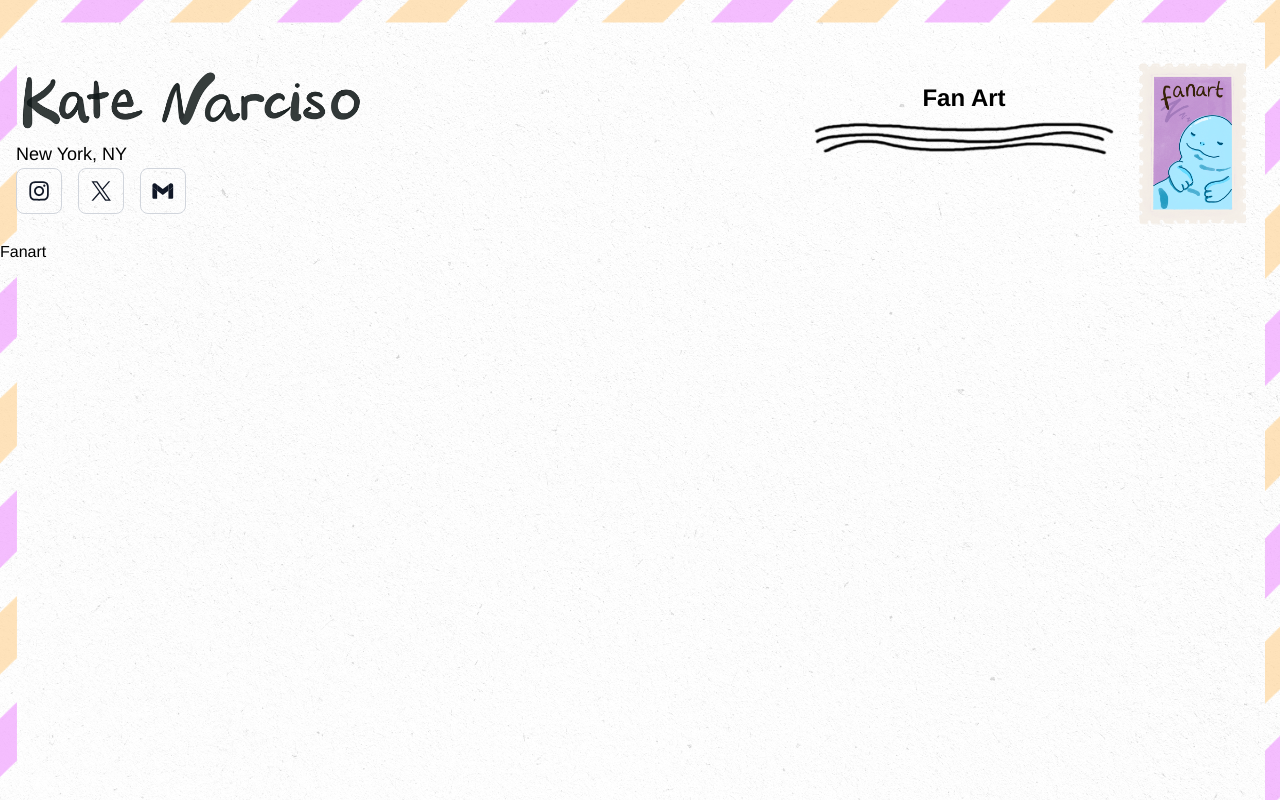
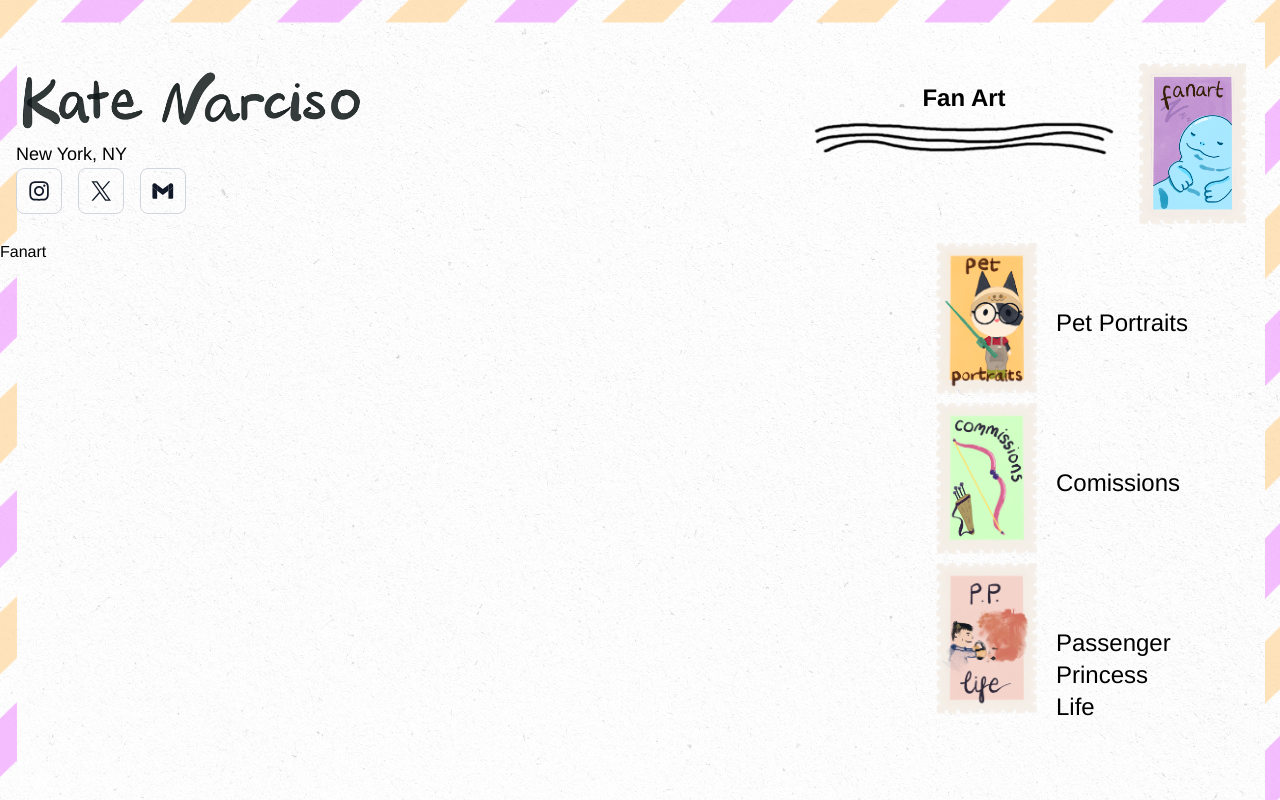
Before and after one commit to How-What/portfilio-kate, a React (Vite) app in the folder portfilio_kate/: page /fanart in a window 1280 px wide. Built offline with nearby package versions, Linux system fonts and the light colour scheme.

Commit message:
nav bar drafted

```diff
--- a/portfilio_kate/src/components/pages/comissions/Commisions.tsx
+++ b/portfilio_kate/src/components/pages/comissions/Commisions.tsx
@@ -1,9 +1,11 @@
 import HeaderHome from "../../header/HeaderHome"
+import SideNav from "../../sidenav/sidenav"
 
 function ComissionsPage (){
     return(
         <div className="container mx-auto">
             <HeaderHome/>
+            <SideNav/>
             <div className="mt-15">
                 <h1>
                     Comissions
--- a/portfilio_kate/src/components/pages/fanart/Fanart.tsx
+++ b/portfilio_kate/src/components/pages/fanart/Fanart.tsx
@@ -1,9 +1,12 @@
 import HeaderHome from "../../header/HeaderHome"
+import SideNav from "../../sidenav/sidenav"
+
 
 function FanartPage (){
     return(
         <div className="container mx-auto">
             <HeaderHome/>
+            <SideNav/>
             <div className="mt-15">
                 <h1>
                     Fanart
--- a/portfilio_kate/src/components/pages/passenger_princess_life/PassenPrincessLife.tsx
+++ b/portfilio_kate/src/components/pages/passenger_princess_life/PassenPrincessLife.tsx
@@ -1,9 +1,11 @@
 import HeaderHome from "../../header/HeaderHome";
+import SideNav from "../../sidenav/sidenav";
 
 function PassengerPrincessLifePage() {
   return (
     <div className="container mx-auto">
       <HeaderHome />
+      <SideNav/>
       <div className="mt-15">
         <h1>Passenger Princess Life</h1>
 
--- a/portfilio_kate/src/components/pages/pet_portraits/PetPortaits.tsx
+++ b/portfilio_kate/src/components/pages/pet_portraits/PetPortaits.tsx
@@ -1,9 +1,11 @@
 import HeaderHome from "../../header/HeaderHome"
+import SideNav from "../../sidenav/sidenav"
 
 function PetPortraitPage(){
     return(
         <div className="container mx-auto">
             <HeaderHome/>
+            <SideNav/>
             <div className="mt-15">
                 <h1>
                     Pet Portraits
--- a/portfilio_kate/src/components/sidenav/sidenav.tsx
+++ b/portfilio_kate/src/components/sidenav/sidenav.tsx
@@ -10,40 +10,42 @@ function SideNav() {
         const locations: string[] = [];
         const values = Object.values(LOCATION);
 
-        values.forEach( (value) =>
-        {
-            console.log(value)
-            if (value != location.pathname){
-                locations.push( value )
+        values.forEach((value) => {
+            if (value !== location.pathname) {
+                locations.push(value)
             }
-
         });
 
         return locations
     }
 
     const petportraits = (
-        <>
-            <img src={PetPortrait} />
-        </>
+        <div className="flex">
+            <img src={PetPortrait} className="h-[20vh] w-auto object-contain" alt="Pet Portrait" />
+            <span className="pt-[25%] px-3 text-2xl"> Pet Portraits </span>
+        </div>
     );
 
     const fanart = (
-        <>
-            <img src={Fanart} />
-        </>
+        <div className="flex">
+            <img src={Fanart} className="h-[20vh] w-auto object-contain" alt="Fan Art" />
+            <span className="pt-[25%] px-3 text-2xl"> Fanart </span>
+        </div>
     );
 
     const comissions = (
-        <>
-            <img src={Comissions} />
-        </>
+        <div className="flex">
+            <img src={Comissions} className="h-[20vh] w-auto object-contain" alt="Commissions" />
+            <span className="pt-[25%] px-3 text-2xl"> Comissions </span>
+        </div>
     );
 
     const pplife = (
-        <>
-            <img src={PPLife} />
-        </>
+        <div className="flex">
+            <img src={PPLife} className="h-[20vh] w-auto object-contain" alt="Passenger Princess Life" />
+            <span className="text-wrap w-7 pt-[25%] px-3 text-2xl"> Passenger Princess Life </span>
+        </div>
+
     );
 
 
@@ -72,8 +74,11 @@ function SideNav() {
     }
 
     return (
-        <div>
-            {renderNav(location)}
+        <div className="fixed right-20 top-[30vh] z-10">
+            <span> </span>
+            <ul className="m-0 list-none items-center gap-3 p-0">
+                {renderNav(location)}
+            </ul>
         </div>
     );
 }
```
Also changed, not shown: 1 other file (tests, documents, lock files or other folders).
